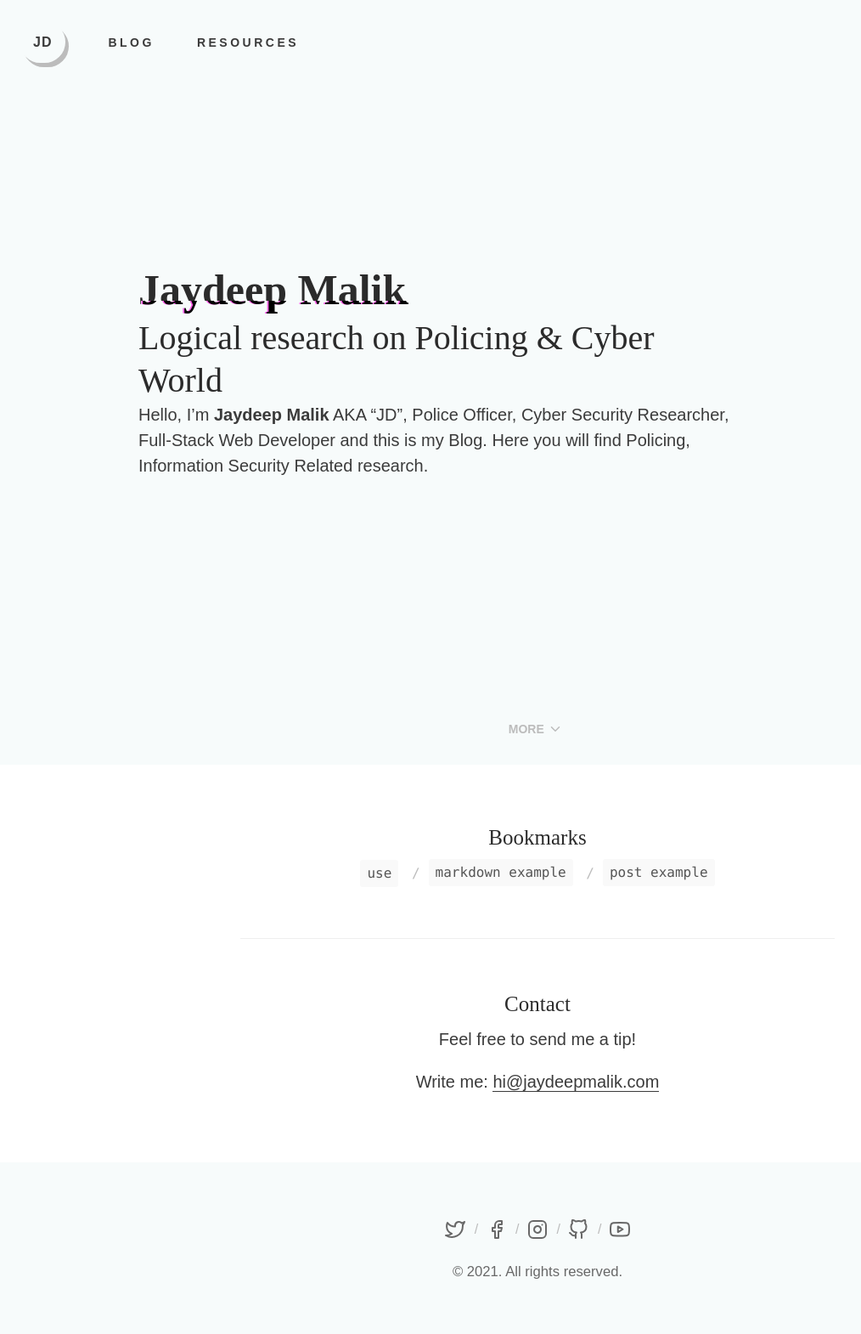
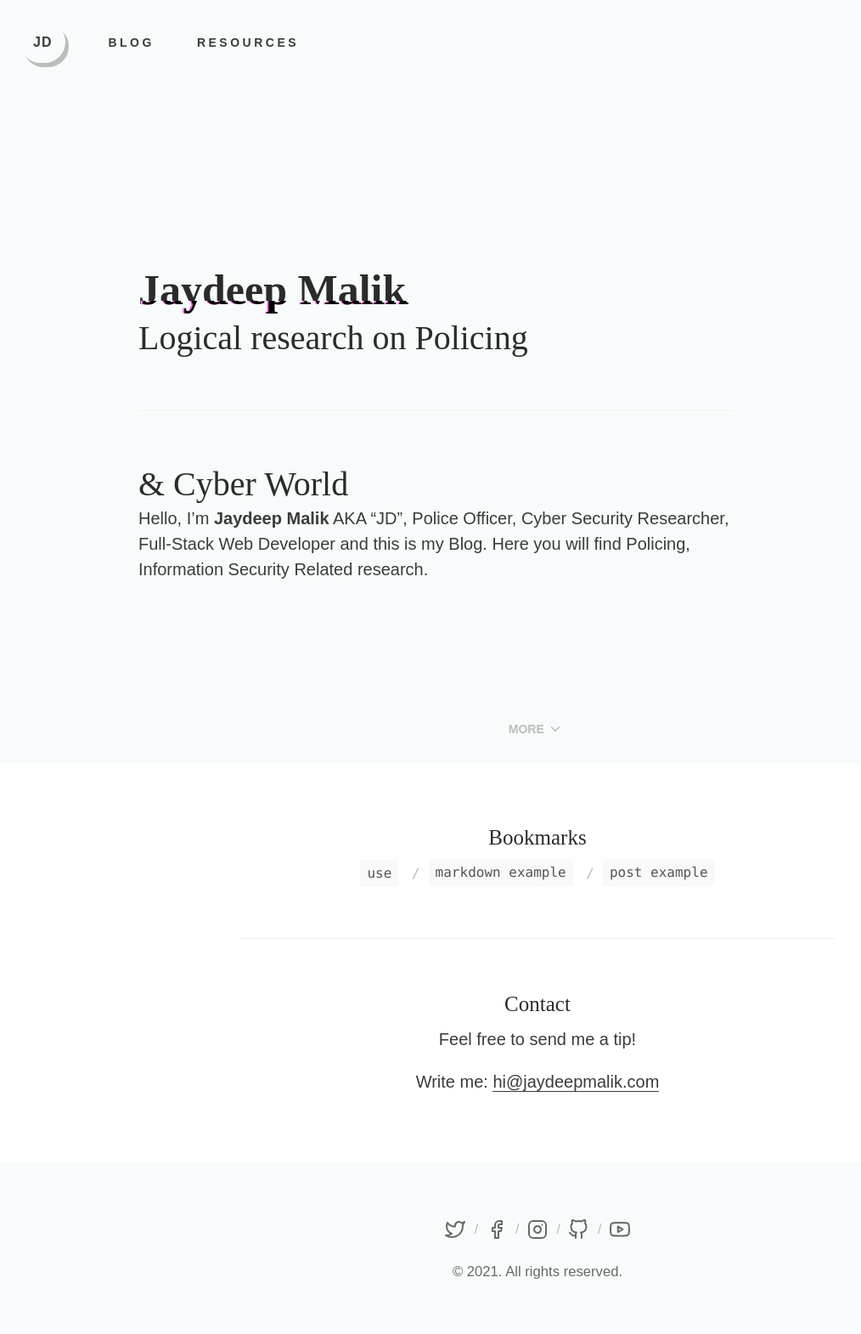
Before and after one commit to jaydeepmalik/jaydeepmalik.com, a Jekyll site: the page built from index.html, in a window 1280 px wide. Shown: the whole page at 85% size, without its empty margins (7-1021 px from the left). Built offline with Jekyll 4.4.1, drawn with Linux system fonts in a browser that asks for light colours; some web fonts are replaced.

Commit message:
Update index.html

```diff
--- a/index.html
+++ b/index.html
@@ -5,7 +5,7 @@
 ---
 <div class="hero">
   <div class="container">
-    <h1><div class="title glitch-text" data-text="{{ site.title }}">{{ site.title }}</div>Logical research on Policing & Cyber World</h1>
+    <h1><div class="title glitch-text" data-text="{{ site.title }}">{{ site.title }}</div>Logical research on Policing <hr> & Cyber World</h1>
     <p>
      Hello, I’m <b>Jaydeep Malik</b> AKA “JD”, Police Officer, Cyber Security Researcher, Full-Stack Web Developer and this is my Blog. Here you will find Policing, Information Security Related research.
     </p>
```
